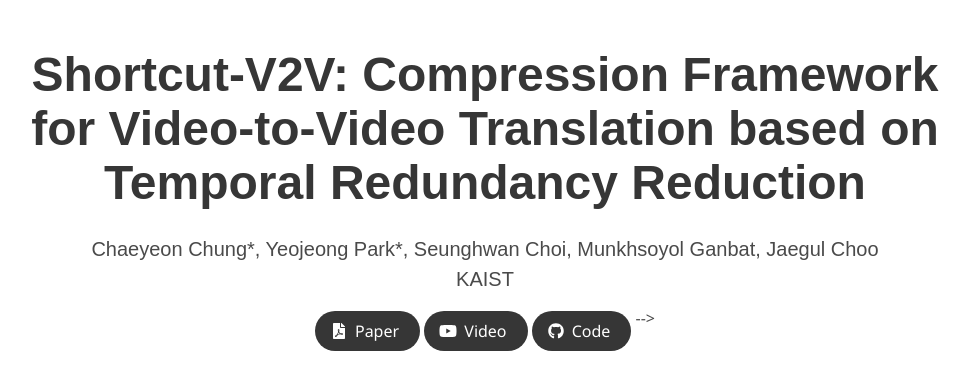
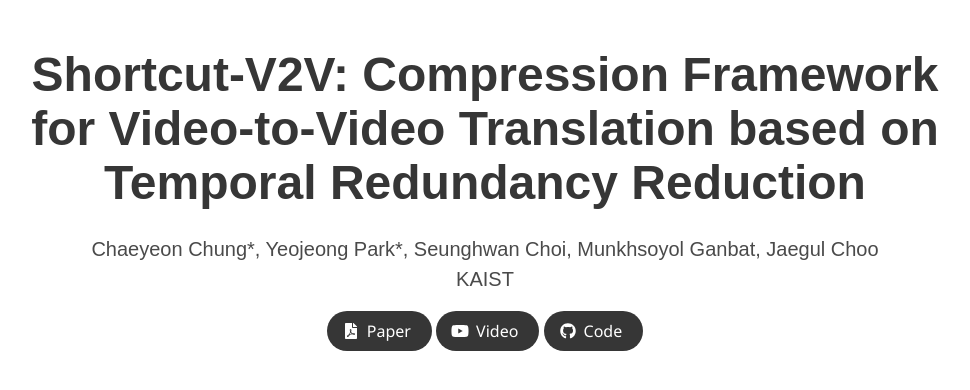
Before and after one commit to shortcut-v2v/shortcut-v2v.github.io, a Jekyll site: the page built from index.md, in a window 1280 px wide and 900 px high, cut to the strip 0-392 px from the top of the window. Shown: the whole strip, without its empty margins (155-1125 px from the left). Built offline with Jekyll 4.4.1, drawn with Linux system fonts in a browser that asks for light colours; some web fonts are replaced.

Commit message:
Update project_page.html

```diff
--- a/_layouts/project_page.html
+++ b/_layouts/project_page.html
@@ -93,7 +93,7 @@
                   <span>Data</span>
                 </a>
               </span>
-              {% endif %} -->
+              {% endif %}
             </div>
           </div>
         </div>
```
